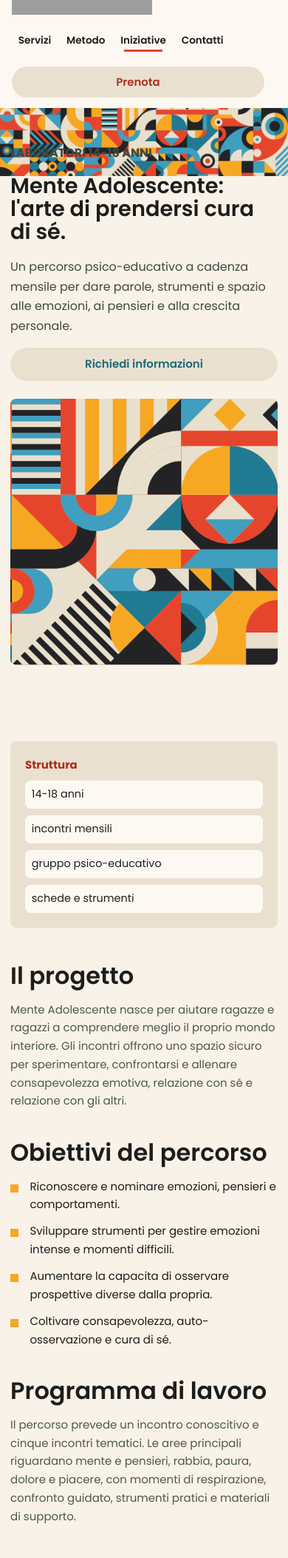
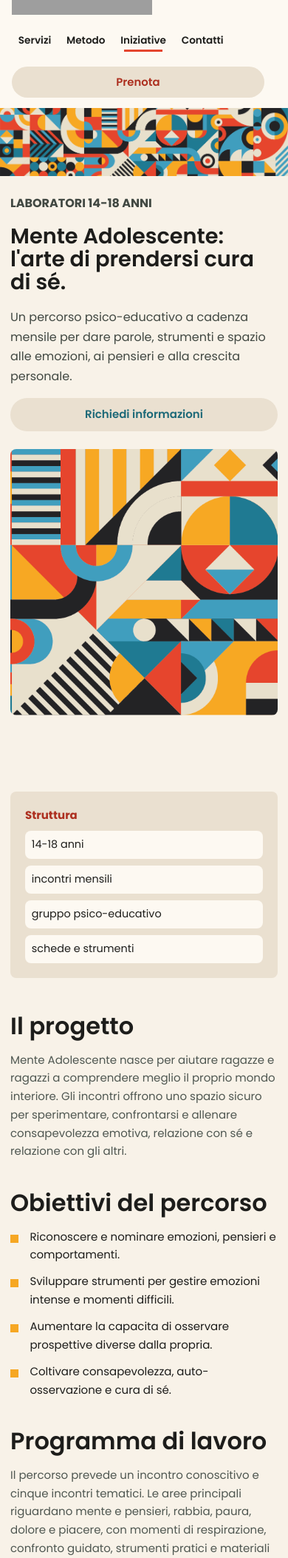
Before and after one commit to giulianomacro-rgb/sito-laura-rossin, a PHP site: page /iniziative/mente-adolescente.html in a window 390 px wide. Shown: the part 137-2243 px from the top of the page at 74% size. Run offline with PHP 8.4, Linux system fonts and the light colour scheme; grey boxes are pictures that could not be loaded.

Commit message:
Keep mobile service headings clear of illustration bands

```diff
--- a/styles.css
+++ b/styles.css
@@ -1410,8 +1410,11 @@ details p {
 
   .page-hero-grid {
     gap: 1.5rem;
-    padding: 3rem 0;
+    padding: 7.25rem 0 3rem;
   }
+
+  .booking-hero-grid,
+  .legal-hero-grid { padding-top: 3rem; }
 
   .page-hero img {
     height: 360px;
```
